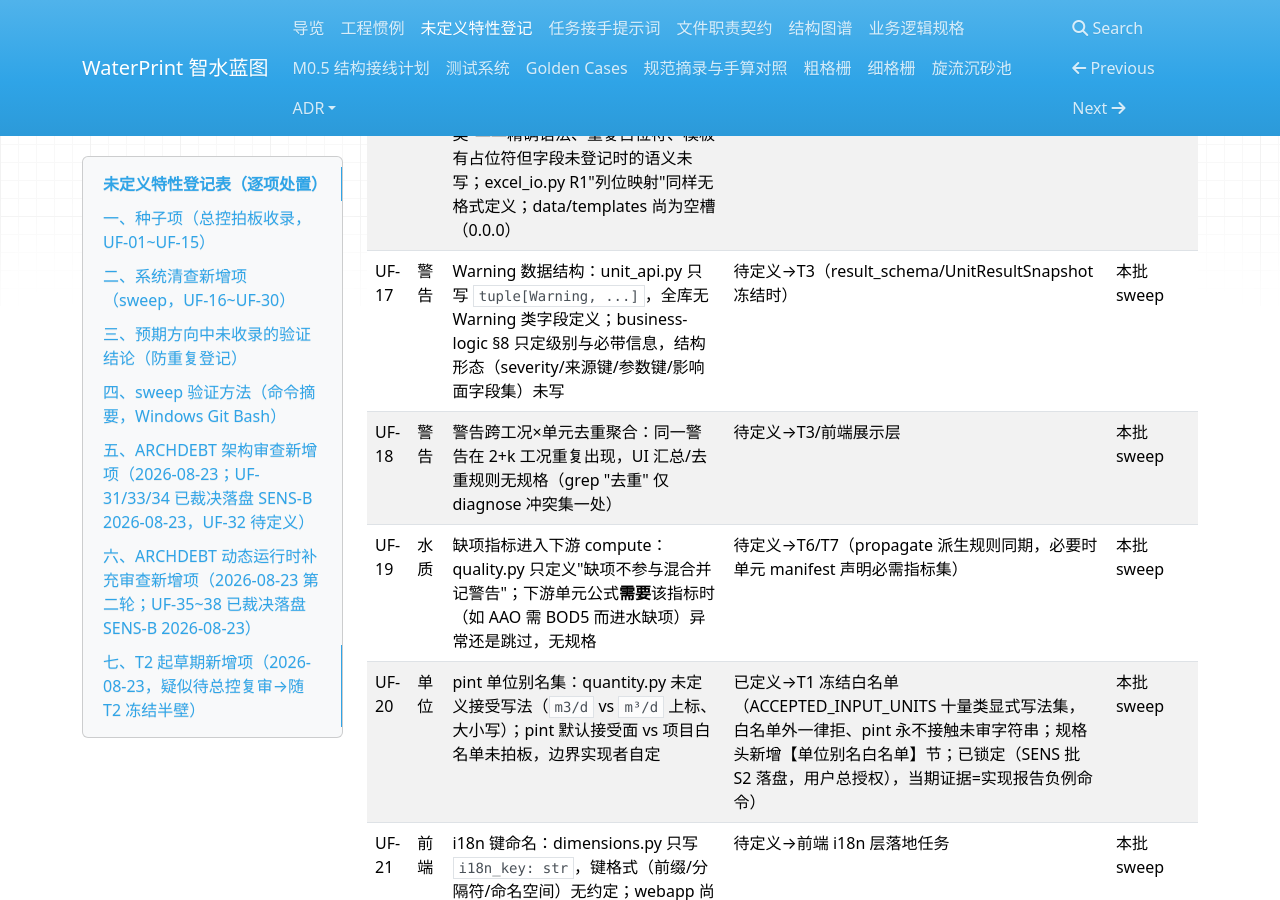
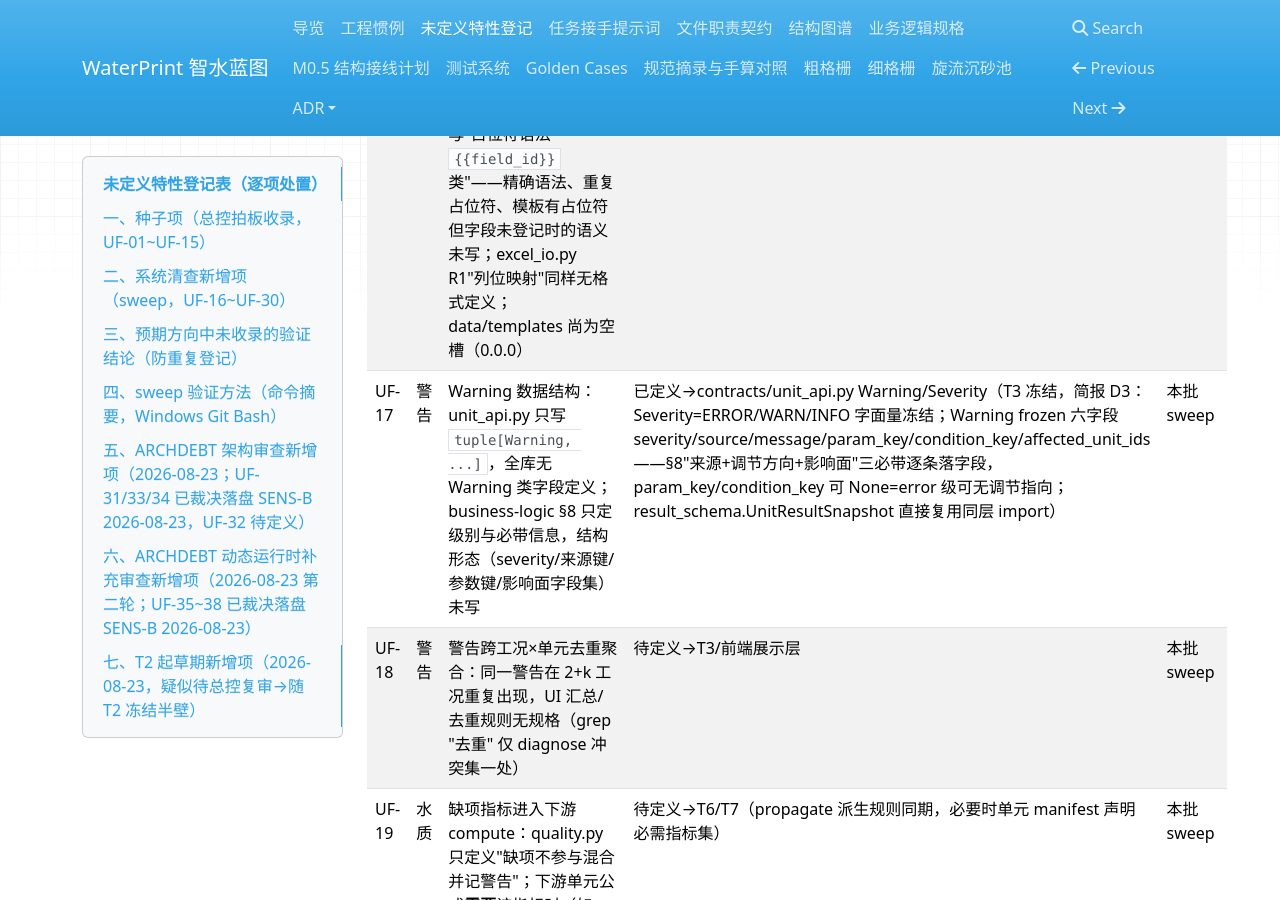
Before and after one commit to yyx20040712/waterprint, an MkDocs documentation site: the page built from docs/undefined-features-register.md, in a window 1280 px wide and 900 px high, scrolled down 2042 px. Built offline with MkDocs 1.6.1, drawn with Linux system fonts in a browser that asks for light colours; nearby versions of some CDN libraries.

Commit message:
T3⑦：UF-17 回写——Warning 数据结构由待定义转已定义→contracts/unit_api.py Warning/Severity（T3 冻结，简报 D3）：Severity 三字面量 ERROR/WARN/INFO + Warning frozen 六字段（severity/source/message/param_key/condition_key/affected_unit_ids，§8 三必带逐条落字段，可选字段 None 语义注明）；result_schema.UnitResultSnapshot 直接复用（同层 import 先例）

```diff
--- a/docs/undefined-features-register.md
+++ b/docs/undefined-features-register.md
@@ -40,7 +40,7 @@
 | 编号 | 领域 | 未定义特性（验证依据） | 处置 | 归属 |
 |------|------|------------------------|------|------|
 | UF-16 | 导出 | Excel 模板占位符约定：calcbook.py R3 只写"占位符语法 `{{field_id}}` 类"——精确语法、重复占位符、模板有占位符但字段未登记时的语义未写；excel_io.py R1"列位映射"同样无格式定义；data/templates 尚为空槽（0.0.0） | 待定义→随模板录入/计算书实现任务冻结（A8 类数据工作包同期） | 本批 sweep |
-| UF-17 | 警告 | Warning 数据结构：unit_api.py 只写 `tuple[Warning, ...]`，全库无 Warning 类字段定义；business-logic §8 只定级别与必带信息，结构形态（severity/来源键/参数键/影响面字段集）未写 | 待定义→T3（result_schema/UnitResultSnapshot 冻结时） | 本批 sweep |
+| UF-17 | 警告 | Warning 数据结构：unit_api.py 只写 `tuple[Warning, ...]`，全库无 Warning 类字段定义；business-logic §8 只定级别与必带信息，结构形态（severity/来源键/参数键/影响面字段集）未写 | 已定义→contracts/unit_api.py Warning/Severity（T3 冻结，简报 D3：Severity=ERROR/WARN/INFO 字面量冻结；Warning frozen 六字段 severity/source/message/param_key/condition_key/affected_unit_ids——§8"来源+调节方向+影响面"三必带逐条落字段，param_key/condition_key 可 None=error 级可无调节指向；result_schema.UnitResultSnapshot 直接复用同层 import） | 本批 sweep |
 | UF-18 | 警告 | 警告跨工况×单元去重聚合：同一警告在 2+k 工况重复出现，UI 汇总/去重规则无规格（grep "去重" 仅 diagnose 冲突集一处） | 待定义→T3/前端展示层 | 本批 sweep |
 | UF-19 | 水质 | 缺项指标进入下游 compute：quality.py 只定义"缺项不参与混合并记警告"；下游单元公式**需要**该指标时（如 AAO 需 BOD5 而进水缺项）异常还是跳过，无规格 | 待定义→T6/T7（propagate 派生规则同期，必要时单元 manifest 声明必需指标集） | 本批 sweep |
 | UF-20 | 单位 | pint 单位别名集：quantity.py 未定义接受写法（`m3/d` vs `m³/d` 上标、大小写）；pint 默认接受面 vs 项目白名单未拍板，边界实现者自定 | 已定义→T1 冻结白名单（ACCEPTED_INPUT_UNITS 十量类显式写法集，白名单外一律拒、pint 永不接触未审字符串；规格头新增【单位别名白名单】节；已锁定（SENS 批 S2 落盘，用户总授权），当期证据=实现报告负例命令） | 本批 sweep |
```
